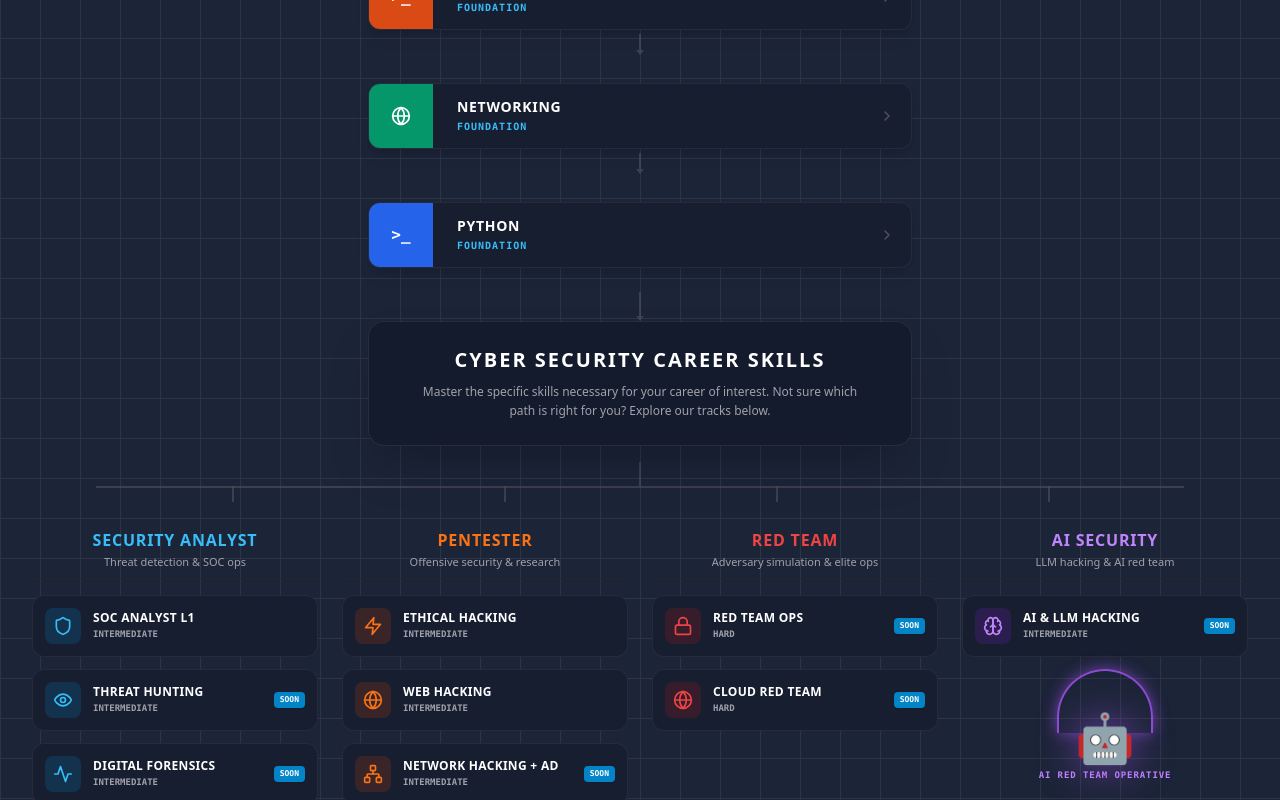
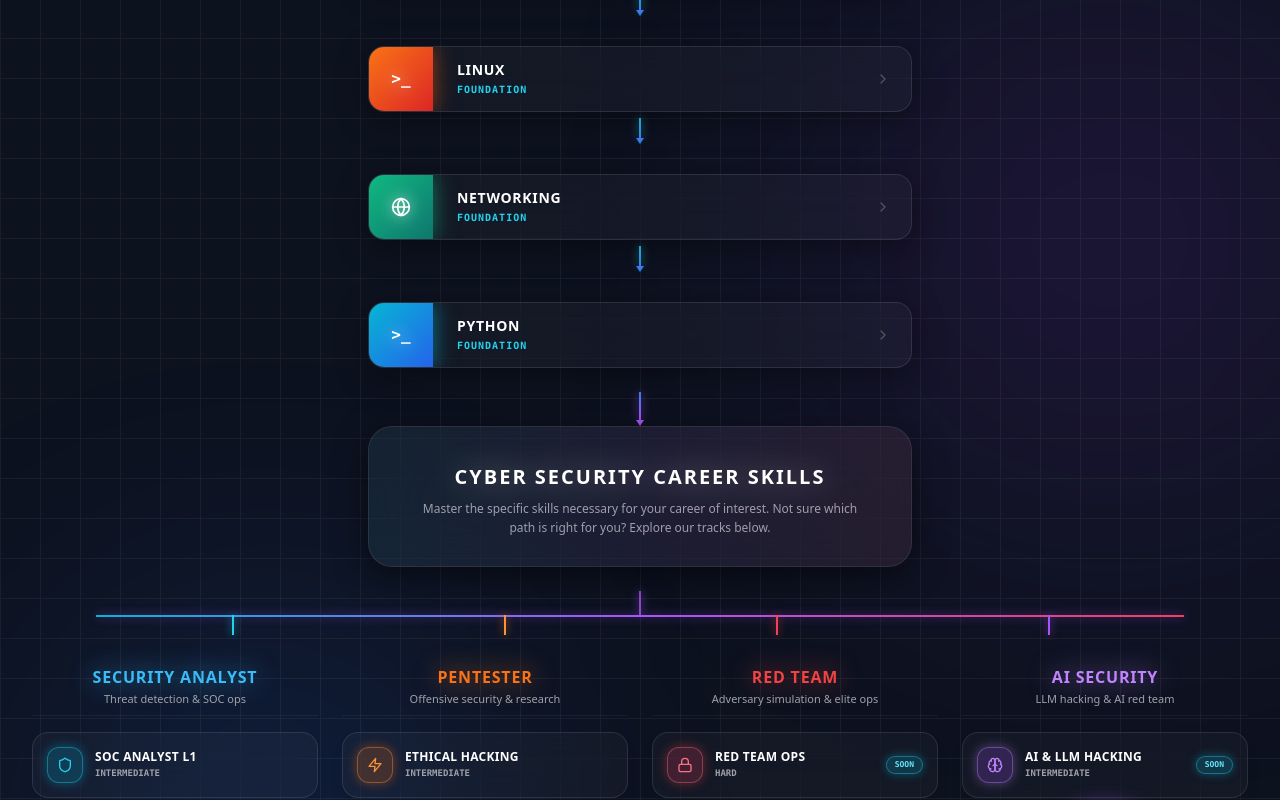
Before and after one commit to ninadcyber88-max/cybermatrix-academy, a Next.js app: page /roadmap in a window 1280 px wide. Shown: the part 580-1380 px from the top of the page. Built offline with nearby package versions, Linux system fonts and the light colour scheme.

Commit message:
feat: convert roadmap to pure non-interactive glassmorphism design with glowing neon effects

```diff
--- a/app/roadmap/page.tsx
+++ b/app/roadmap/page.tsx
@@ -1,11 +1,8 @@
 'use client';
 
-import { useState } from 'react';
-import Link from 'next/link';
 import {
   Shield,
   Monitor,
-  Terminal,
   Globe,
   ChevronRight,
   Search,
@@ -15,185 +12,173 @@ import {
   Lock,
   Network,
   Brain,
-  Filter
+  Filter,
+  Sparkles
 } from 'lucide-react';
 import { CyberSmokeHeader } from '@/components/CyberSmokeHeader';
 
-// 1. TOP FOUNDATION TILES DATA
+// 1. TOP FOUNDATION STATIC TILES
 const FOUNDATIONS = [
   {
     id: 'cyber-101',
     title: 'CYBER SECURITY 101',
     badge: 'FOUNDATION',
-    iconBg: 'bg-[#0070f3]',
-    icon: <Shield className="w-5 h-5 text-white" />,
-    link: '/courses/win-fund'
+    iconBg: 'bg-gradient-to-br from-blue-500 to-cyan-600 shadow-[0_0_20px_rgba(6,182,212,0.6)]',
+    icon: <Shield className="w-5 h-5 text-white drop-shadow-[0_0_8px_rgba(255,255,255,0.8)]" />
   },
   {
     id: 'windows',
     title: 'WINDOWS',
     badge: 'FOUNDATION',
-    iconBg: 'bg-[#1e50c4]',
-    icon: <Monitor className="w-5 h-5 text-white" />,
-    link: '/courses/win-fund'
+    iconBg: 'bg-gradient-to-br from-blue-600 to-indigo-700 shadow-[0_0_20px_rgba(37,99,235,0.6)]',
+    icon: <Monitor className="w-5 h-5 text-white drop-shadow-[0_0_8px_rgba(255,255,255,0.8)]" />
   },
   {
     id: 'linux',
     title: 'LINUX',
     badge: 'FOUNDATION',
-    iconBg: 'bg-[#d94a14]',
-    icon: <span className="font-mono font-black text-white text-base">&gt;_</span>,
-    link: '/courses/linux-mast'
+    iconBg: 'bg-gradient-to-br from-orange-500 to-red-600 shadow-[0_0_20px_rgba(234,88,12,0.6)]',
+    icon: <span className="font-mono font-black text-white text-base drop-shadow-[0_0_8px_rgba(255,255,255,0.8)]">&gt;_</span>
   },
   {
     id: 'networking',
     title: 'NETWORKING',
     badge: 'FOUNDATION',
-    iconBg: 'bg-[#059669]',
-    icon: <Globe className="w-5 h-5 text-white" />,
-    link: '/courses/win-fund'
+    iconBg: 'bg-gradient-to-br from-emerald-500 to-teal-700 shadow-[0_0_20px_rgba(16,185,129,0.6)]',
+    icon: <Globe className="w-5 h-5 text-white drop-shadow-[0_0_8px_rgba(255,255,255,0.8)]" />
   },
   {
     id: 'python',
     title: 'PYTHON',
     badge: 'FOUNDATION',
-    iconBg: 'bg-[#2563eb]',
-    icon: <span className="font-mono font-black text-white text-base">&gt;_</span>,
-    link: '/courses/linux-mast'
+    iconBg: 'bg-gradient-to-br from-cyan-500 to-blue-600 shadow-[0_0_20px_rgba(6,182,212,0.6)]',
+    icon: <span className="font-mono font-black text-white text-base drop-shadow-[0_0_8px_rgba(255,255,255,0.8)]">&gt;_</span>
   }
 ];
 
-// 2. BOTTOM 4 CAREER TRACKS DATA
+// 2. BOTTOM 4 CAREER TILES
 const CAREER_TRACKS = [
   {
     category: 'SECURITY ANALYST',
     subtitle: 'Threat detection & SOC ops',
-    headerColor: 'text-[#38bdf8]',
+    headerColor: 'text-[#38bdf8] drop-shadow-[0_0_12px_rgba(56,189,248,0.7)]',
+    cardBorderGlow: 'hover:border-cyan-400/50 hover:shadow-[0_0_25px_rgba(6,182,212,0.25)]',
     items: [
       {
         title: 'SOC ANALYST L1',
         level: 'INTERMEDIATE',
         isSoon: false,
-        iconBg: 'bg-[#0284c7]/20 text-[#38bdf8]',
-        icon: <Shield className="w-5 h-5" />,
-        link: '/courses/win-fund'
+        iconGlow: 'bg-cyan-500/20 border border-cyan-400/40 text-cyan-400 shadow-[0_0_12px_rgba(6,182,212,0.4)]',
+        icon: <Shield className="w-4 h-4" />
       },
       {
         title: 'THREAT HUNTING',
         level: 'INTERMEDIATE',
         isSoon: true,
-        iconBg: 'bg-[#0284c7]/20 text-[#38bdf8]',
-        icon: <Eye className="w-5 h-5" />,
-        link: '/courses/win-fund'
+        iconGlow: 'bg-cyan-500/20 border border-cyan-400/40 text-cyan-400 shadow-[0_0_12px_rgba(6,182,212,0.4)]',
+        icon: <Eye className="w-4 h-4" />
       },
       {
         title: 'DIGITAL FORENSICS',
         level: 'INTERMEDIATE',
         isSoon: true,
-        iconBg: 'bg-[#0284c7]/20 text-[#38bdf8]',
-        icon: <Activity className="w-5 h-5" />,
-        link: '/courses/win-fund'
+        iconGlow: 'bg-cyan-500/20 border border-cyan-400/40 text-cyan-400 shadow-[0_0_12px_rgba(6,182,212,0.4)]',
+        icon: <Activity className="w-4 h-4" />
       }
     ]
   },
   {
     category: 'PENTESTER',
     subtitle: 'Offensive security & research',
-    headerColor: 'text-[#f97316]',
+    headerColor: 'text-[#f97316] drop-shadow-[0_0_12px_rgba(249,115,22,0.7)]',
+    cardBorderGlow: 'hover:border-orange-500/50 hover:shadow-[0_0_25px_rgba(249,115,22,0.25)]',
     items: [
       {
         title: 'ETHICAL HACKING',
         level: 'INTERMEDIATE',
         isSoon: false,
-        iconBg: 'bg-[#c2410c]/20 text-[#f97316]',
-        icon: <Zap className="w-5 h-5" />,
-        link: '/courses/eth-hack'
+        iconGlow: 'bg-orange-500/20 border border-orange-400/40 text-orange-400 shadow-[0_0_12px_rgba(249,115,22,0.4)]',
+        icon: <Zap className="w-4 h-4" />
       },
       {
         title: 'WEB HACKING',
         level: 'INTERMEDIATE',
         isSoon: false,
-        iconBg: 'bg-[#c2410c]/20 text-[#f97316]',
-        icon: <Globe className="w-5 h-5" />,
-        link: '/courses/win-fund'
+        iconGlow: 'bg-orange-500/20 border border-orange-400/40 text-orange-400 shadow-[0_0_12px_rgba(249,115,22,0.4)]',
+        icon: <Globe className="w-4 h-4" />
       },
       {
         title: 'NETWORK HACKING + AD',
         level: 'INTERMEDIATE',
         isSoon: true,
-        iconBg: 'bg-[#c2410c]/20 text-[#f97316]',
-        icon: <Network className="w-5 h-5" />,
-        link: '/courses/win-fund'
+        iconGlow: 'bg-orange-500/20 border border-orange-400/40 text-orange-400 shadow-[0_0_12px_rgba(249,115,22,0.4)]',
+        icon: <Network className="w-4 h-4" />
       }
     ]
   },
   {
     category: 'RED TEAM',
     subtitle: 'Adversary simulation & elite ops',
-    headerColor: 'text-[#ef4444]',
+    headerColor: 'text-[#ef4444] drop-shadow-[0_0_12px_rgba(239,68,68,0.7)]',
+    cardBorderGlow: 'hover:border-rose-500/50 hover:shadow-[0_0_25px_rgba(239,68,68,0.25)]',
     items: [
       {
         title: 'RED TEAM OPS',
         level: 'HARD',
         isSoon: true,
-        iconBg: 'bg-[#b91c1c]/20 text-[#ef4444]',
-        icon: <Lock className="w-5 h-5" />,
-        link: '/courses/eth-hack'
+        iconGlow: 'bg-rose-500/20 border border-rose-400/40 text-rose-400 shadow-[0_0_12px_rgba(239,68,68,0.4)]',
+        icon: <Lock className="w-4 h-4" />
       },
       {
         title: 'CLOUD RED TEAM',
         level: 'HARD',
         isSoon: true,
-        iconBg: 'bg-[#b91c1c]/20 text-[#ef4444]',
-        icon: <Globe className="w-5 h-5" />,
-        link: '/courses/win-fund'
+        iconGlow: 'bg-rose-500/20 border border-rose-400/40 text-rose-400 shadow-[0_0_12px_rgba(239,68,68,0.4)]',
+        icon: <Globe className="w-4 h-4" />
       }
     ]
   },
   {
     category: 'AI SECURITY',
     subtitle: 'LLM hacking & AI red team',
-    headerColor: 'text-[#c084fc]',
+    headerColor: 'text-[#c084fc] drop-shadow-[0_0_12px_rgba(192,132,252,0.7)]',
+    cardBorderGlow: 'hover:border-purple-500/50 hover:shadow-[0_0_25px_rgba(192,132,252,0.25)]',
     items: [
       {
         title: 'AI & LLM HACKING',
         level: 'INTERMEDIATE',
         isSoon: true,
-        iconBg: 'bg-[#7e22ce]/20 text-[#c084fc]',
-        icon: <Brain className="w-5 h-5" />,
-        link: '/courses/eth-hack'
+        iconGlow: 'bg-purple-500/20 border border-purple-400/40 text-purple-400 shadow-[0_0_12px_rgba(192,132,252,0.4)]',
+        icon: <Brain className="w-4 h-4" />
       }
     ]
   }
 ];
 
-export default function ExactRoadmapPage() {
-  const [searchQuery, setSearchQuery] = useState('');
+export default function GlassmorphismRoadmapPage() {
+  return (
+    <div className="min-h-screen bg-[#0d121f] text-zinc-100 font-sans selection:bg-cyan-500/30 selection:text-cyan-300 relative overflow-hidden">
 
-  return (
-    <div className="min-h-screen bg-[#1c2438] text-zinc-100 font-sans selection:bg-cyan-500/30 selection:text-cyan-300 relative overflow-hidden">
+      {/* Ambient Glowing Orbs */}
+      <div className="absolute -top-40 left-1/4 w-96 h-96 bg-cyan-500/15 rounded-full blur-[120px] pointer-events-none"></div>
+      <div className="absolute top-1/3 -right-20 w-[500px] h-[500px] bg-purple-600/15 rounded-full blur-[140px] pointer-events-none"></div>
+      <div className="absolute bottom-20 left-10 w-[450px] h-[450px] bg-blue-600/15 rounded-full blur-[130px] pointer-events-none"></div>
 
       {/* 1. Global Header */}
       <CyberSmokeHeader />
 
       {/* 2. Top Blueprint Sub-Header */}
-      <div className="bg-[#161d2e] border-b border-zinc-800/80 sticky top-0 z-40">
+      <div className="bg-[#101627]/80 backdrop-blur-xl border-b border-white/5 sticky top-0 z-40">
         <div className="max-w-7xl mx-auto px-4 md:px-8 h-14 flex items-center justify-between gap-4">
 
           <div className="flex items-center space-x-6 sm:space-x-8 text-xs font-mono tracking-wider font-bold">
-            <button className="text-cyan-400 font-extrabold py-4 relative">
+            <span className="text-cyan-400 font-extrabold py-4 relative cursor-default">
               ROADMAP
-              <div className="absolute bottom-0 left-0 right-0 h-[2px] bg-cyan-400 shadow-[0_0_8px_rgba(34,211,238,0.8)]"></div>
-            </button>
-            <Link href="/courses" className="text-zinc-400 hover:text-zinc-200 py-4 transition">
-              COURSES
-            </Link>
-            <Link href="/walkthroughs" className="text-zinc-400 hover:text-zinc-200 py-4 transition">
-              WALKTHROUGHS
-            </Link>
-            <Link href="/cve" className="text-zinc-400 hover:text-zinc-200 py-4 transition">
-              CVE
-            </Link>
+              <div className="absolute bottom-0 left-0 right-0 h-[2px] bg-cyan-400 shadow-[0_0_12px_rgba(34,211,238,1)]"></div>
+            </span>
+            <span className="text-zinc-400 py-4 cursor-default">COURSES</span>
+            <span className="text-zinc-400 py-4 cursor-default">WALKTHROUGHS</span>
+            <span className="text-zinc-400 py-4 cursor-default">CVE</span>
           </div>
 
           <div className="flex items-center space-x-2">
@@ -201,26 +186,25 @@ export default function ExactRoadmapPage() {
               <Search className="w-3.5 h-3.5 text-zinc-500 absolute left-3 top-1/2 -translate-y-1/2" />
               <input
                 type="text"
-                value={searchQuery}
-                onChange={(e) => setSearchQuery(e.target.value)}
+                readOnly
                 placeholder="SEARCH_DB..."
-                className="w-full pl-9 pr-3 py-1.5 bg-[#1f283d] border border-zinc-700/60 rounded-md text-xs font-mono text-zinc-200 placeholder-zinc-500 focus:outline-none focus:border-cyan-500 transition"
+                className="w-full pl-9 pr-3 py-1.5 bg-white/[0.04] border border-white/10 rounded-lg text-xs font-mono text-zinc-200 placeholder-zinc-500 backdrop-blur-md focus:outline-none cursor-default"
               />
             </div>
-            <button className="p-2 rounded-md bg-[#1f283d] border border-zinc-700/60 text-zinc-400 hover:text-cyan-300 transition">
+            <div className="p-2 rounded-lg bg-white/[0.04] border border-white/10 text-zinc-400 backdrop-blur-md">
               <Filter className="w-3.5 h-3.5" />
-            </button>
+            </div>
           </div>
 
         </div>
       </div>
 
-      {/* 3. BLUEPRINT GRID BACKGROUND CONTAINER */}
+      {/* 3. Blueprint Grid & Roadmap Container */}
       <div className="relative w-full pb-28 pt-10">
 
-        {/* Subtle Blueprint Grid Pattern */}
+        {/* Subtle Background Grid Pattern */}
         <div
-          className="absolute inset-0 opacity-[0.07] pointer-events-none"
+          className="absolute inset-0 opacity-[0.05] pointer-events-none"
           style={{
             backgroundImage: `linear-gradient(#ffffff 1px, transparent 1px), linear-gradient(90deg, #ffffff 1px, transparent 1px)`,
             backgroundSize: '40px 40px'
@@ -228,51 +212,49 @@ export default function ExactRoadmapPage() {
         ></div>
 
         {/* Hero Title */}
-        <div className="max-w-4xl mx-auto px-4 text-center space-y-2 relative z-10 mb-10">
-          <h1 className="text-2xl sm:text-3xl md:text-4xl font-black tracking-wider text-white uppercase">
+        <div className="max-w-4xl mx-auto px-4 text-center space-y-2 relative z-10 mb-12">
+          <h1 className="text-2xl sm:text-3xl md:text-5xl font-black tracking-wider text-white uppercase drop-shadow-[0_0_35px_rgba(255,255,255,0.25)]">
             CYBER SECURITY LEARNING ROADMAP
           </h1>
-          <p className="text-xs sm:text-sm text-zinc-400 max-w-xl mx-auto leading-relaxed">
+          <p className="text-xs sm:text-sm text-zinc-400 max-w-xl mx-auto leading-relaxed font-light">
             From fundamental principles to advanced techniques, this roadmap provides clear steps and essential resources to help you build a robust skill set.
           </p>
         </div>
 
-        {/* 4. TOP FOUNDATION STACK WITH STEP ARROWS */}
+        {/* 4. TOP FOUNDATION TILES WITH GLASSMORPHISM & NEON FLOWLINES */}
         <div className="max-w-xl mx-auto px-4 relative z-10 space-y-6">
           {FOUNDATIONS.map((item, index) => (
             <div key={item.id} className="relative flex flex-col items-center">
 
-              {/* Foundation Pill Card */}
-              <Link
-                href={item.link}
-                className="w-full flex items-center justify-between rounded-xl bg-[#171e30] border border-zinc-700/40 hover:border-cyan-400/60 transition-all duration-300 overflow-hidden shadow-lg group"
-              >
-                {/* Left Solid Color Block */}
+              {/* Frosted Glass Pill Tile */}
+              <div className="w-full flex items-center justify-between rounded-2xl bg-white/[0.03] backdrop-blur-xl border border-white/10 shadow-[0_8px_32px_0_rgba(0,0,0,0.37)] overflow-hidden transition-all duration-300">
+
+                {/* Glowing Left Color Block */}
                 <div className={`w-14 h-14 sm:w-16 sm:h-16 ${item.iconBg} flex items-center justify-center shrink-0`}>
                   {item.icon}
                 </div>
 
                 {/* Center Content */}
                 <div className="flex-1 px-4 sm:px-6 text-left">
-                  <h3 className="text-xs sm:text-sm font-black text-white tracking-wider group-hover:text-cyan-300 transition">
+                  <h3 className="text-xs sm:text-sm font-black text-white tracking-wider">
                     {item.title}
                   </h3>
-                  <span className="text-[10px] font-mono font-bold tracking-widest text-[#38bdf8] uppercase block mt-0.5">
+                  <span className="text-[10px] font-mono font-bold tracking-widest text-cyan-400 uppercase block mt-0.5">
                     {item.badge}
                   </span>
                 </div>
 
                 {/* Right Subtle Arrow */}
-                <div className="pr-4 text-zinc-600 group-hover:text-cyan-300 transition">
+                <div className="pr-5 text-zinc-600">
                   <ChevronRight className="w-4 h-4" />
                 </div>
-              </Link>
+              </div>
 
-              {/* Connecting Down Arrow to Next Step */}
+              {/* Connecting Down Arrow Flowline */}
               {index < FOUNDATIONS.length - 1 && (
-                <div className="my-1 flex flex-col items-center">
-                  <div className="w-[2px] h-4 bg-zinc-600/60"></div>
-                  <div className="w-0 h-0 border-l-[4px] border-l-transparent border-r-[4px] border-r-transparent border-t-[5px] border-t-zinc-600/60"></div>
+                <div className="my-1.5 flex flex-col items-center">
+                  <div className="w-[2px] h-5 bg-gradient-to-b from-cyan-400 to-blue-500 shadow-[0_0_8px_rgba(34,211,238,0.8)]"></div>
+                  <div className="w-0 h-0 border-l-[4px] border-l-transparent border-r-[4px] border-r-transparent border-t-[6px] border-t-blue-500"></div>
                 </div>
               )}
 
@@ -281,44 +263,44 @@ export default function ExactRoadmapPage() {
 
           {/* Connection to Career Skills Box */}
           <div className="flex flex-col items-center my-2">
-            <div className="w-[2px] h-6 bg-zinc-600/60"></div>
-            <div className="w-0 h-0 border-l-[4px] border-l-transparent border-r-[4px] border-r-transparent border-t-[5px] border-t-zinc-600/60"></div>
+            <div className="w-[2px] h-7 bg-gradient-to-b from-blue-500 to-purple-500 shadow-[0_0_8px_rgba(168,85,247,0.8)]"></div>
+            <div className="w-0 h-0 border-l-[4px] border-l-transparent border-r-[4px] border-r-transparent border-t-[6px] border-t-purple-500"></div>
           </div>
         </div>
 
-        {/* 5. CENTER SECTION BOX: CYBER SECURITY CAREER SKILLS */}
+        {/* 5. CENTER FROSTED GLASS BOX: CYBER SECURITY CAREER SKILLS */}
         <div className="max-w-xl mx-auto px-4 relative z-10">
-          <div className="p-6 rounded-2xl bg-[#141b2c] border border-zinc-700/50 shadow-2xl text-center space-y-2">
-            <h2 className="text-base sm:text-lg md:text-xl font-black tracking-widest text-white uppercase">
+          <div className="p-7 rounded-3xl bg-white/[0.04] backdrop-blur-2xl border border-white/10 shadow-[0_8px_32px_0_rgba(0,0,0,0.5)] text-center space-y-2 relative overflow-hidden">
+            <div className="absolute inset-0 bg-gradient-to-r from-cyan-500/5 via-purple-500/5 to-rose-500/5 pointer-events-none"></div>
+            <h2 className="text-base sm:text-xl font-black tracking-widest text-white uppercase drop-shadow-[0_0_15px_rgba(255,255,255,0.4)]">
               CYBER SECURITY CAREER SKILLS
             </h2>
-            <p className="text-xs text-zinc-400 max-w-md mx-auto leading-relaxed">
+            <p className="text-xs text-zinc-400 max-w-md mx-auto leading-relaxed font-light">
               Master the specific skills necessary for your career of interest. Not sure which path is right for you? Explore our tracks below.
             </p>
           </div>
         </div>
 
-        {/* Horizontal Connecting Branch Line to 4 Columns */}
-        <div className="max-w-6xl mx-auto px-8 relative hidden lg:block my-4">
-          <div className="w-[2px] h-6 bg-zinc-600/60 mx-auto"></div>
-          <div className="w-full h-[2px] bg-zinc-600/60 relative">
-            {/* 4 Drops to each column */}
-            <div className="absolute left-[12.5%] -top-0 w-[2px] h-4 bg-zinc-600/60"></div>
-            <div className="absolute left-[37.5%] -top-0 w-[2px] h-4 bg-zinc-600/60"></div>
-            <div className="absolute left-[62.5%] -top-0 w-[2px] h-4 bg-zinc-600/60"></div>
-            <div className="absolute left-[87.5%] -top-0 w-[2px] h-4 bg-zinc-600/60"></div>
+        {/* Horizontal Neon Circuit Branch to 4 Columns */}
+        <div className="max-w-6xl mx-auto px-8 relative hidden lg:block my-6">
+          <div className="w-[2px] h-6 bg-purple-500/80 shadow-[0_0_8px_rgba(168,85,247,0.8)] mx-auto"></div>
+          <div className="w-full h-[2px] bg-gradient-to-r from-cyan-500 via-purple-500 to-rose-500 shadow-[0_0_10px_rgba(168,85,247,0.6)] relative">
+            <div className="absolute left-[12.5%] -top-0 w-[2px] h-5 bg-cyan-400 shadow-[0_0_8px_rgba(34,211,238,0.8)]"></div>
+            <div className="absolute left-[37.5%] -top-0 w-[2px] h-5 bg-orange-400 shadow-[0_0_8px_rgba(249,115,22,0.8)]"></div>
+            <div className="absolute left-[62.5%] -top-0 w-[2px] h-5 bg-rose-500 shadow-[0_0_8px_rgba(239,68,68,0.8)]"></div>
+            <div className="absolute left-[87.5%] -top-0 w-[2px] h-5 bg-purple-500 shadow-[0_0_8px_rgba(168,85,247,0.8)]"></div>
           </div>
         </div>
 
-        {/* 6. BOTTOM 4 CAREER TRACKS GRID */}
+        {/* 6. BOTTOM 4 FROSTED GLASS CAREER COLUMNS */}
         <main className="max-w-7xl mx-auto px-4 md:px-8 pt-6 relative z-10">
           <div className="grid grid-cols-1 sm:grid-cols-2 lg:grid-cols-4 gap-6">
             {CAREER_TRACKS.map((col, idx) => (
               <div key={idx} className="flex flex-col space-y-4">
 
                 {/* Column Header */}
-                <div className="text-center pb-2 border-b border-zinc-800">
-                  <h3 className={`text-sm sm:text-base font-extrabold tracking-wider uppercase ${col.headerColor}`}>
+                <div className="text-center pb-2 border-b border-white/5">
+                  <h3 className={`text-sm sm:text-base font-black tracking-wider uppercase ${col.headerColor}`}>
                     {col.category}
                   </h3>
                   <p className="text-[11px] text-zinc-400 mt-0.5 font-medium">
@@ -329,21 +311,20 @@ export default function ExactRoadmapPage() {
                 {/* Cards in Column */}
                 <div className="space-y-3 flex-1">
                   {col.items.map((card, cardIdx) => (
-                    <Link
+                    <div
                       key={cardIdx}
-                      href={card.link}
-                      className="group flex items-center justify-between p-3 rounded-xl bg-[#171e30] border border-zinc-700/40 hover:border-cyan-400/50 hover:shadow-lg transition-all duration-200"
+                      className={`flex items-center justify-between p-3.5 rounded-2xl bg-white/[0.03] backdrop-blur-xl border border-white/10 shadow-lg transition-all duration-300 ${col.cardBorderGlow}`}
                     >
                       <div className="flex items-center space-x-3 min-w-0">
 
-                        {/* Icon Block */}
-                        <div className={`w-9 h-9 rounded-lg flex items-center justify-center shrink-0 ${card.iconBg}`}>
+                        {/* Glowing Icon Block */}
+                        <div className={`w-9 h-9 rounded-xl flex items-center justify-center shrink-0 ${card.iconGlow}`}>
                           {card.icon}
                         </div>
 
-                        {/* Text */}
+                        {/* Title & Level */}
                         <div className="min-w-0">
-                          <h4 className="text-xs font-bold text-white tracking-wide group-hover:text-cyan-300 transition truncate">
+                          <h4 className="text-xs font-bold text-white tracking-wide truncate">
                             {card.title}
                           </h4>
                           <span className="text-[9px] font-mono font-bold text-zinc-400 block mt-0.5">
@@ -352,30 +333,30 @@ export default function ExactRoadmapPage() {
                         </div>
                       </div>
 
-                      {/* SOON Badge */}
+                      {/* SOON Neon Badge */}
                       {card.isSoon && (
-                        <span className="text-[8px] font-mono font-black px-1.5 py-0.5 rounded bg-[#0284c7] text-white shrink-0 shadow-sm">
+                        <span className="text-[8px] font-mono font-black px-2 py-0.5 rounded-full bg-cyan-500/20 text-cyan-300 border border-cyan-400/40 shadow-[0_0_10px_rgba(6,182,212,0.4)] shrink-0">
                           SOON
                         </span>
                       )}
-                    </Link>
+                    </div>
                   ))}
 
-                  {/* AI SECURITY SPECIAL GLOWING CYBORG ROBOT (Col 4) */}
+                  {/* AI SECURITY SPECIAL GLOWING CYBORG ROBOT */}
                   {col.category === 'AI SECURITY' && (
                     <div className="relative pt-6 flex flex-col items-center">
 
                       {/* Purple Energy Beams */}
-                      <div className="absolute top-0 w-24 h-16 border-t-2 border-l-2 border-r-2 border-purple-500/80 rounded-t-full shadow-[0_0_15px_rgba(168,85,247,0.6)]"></div>
+                      <div className="absolute top-0 w-28 h-20 border-t-2 border-l-2 border-r-2 border-purple-500/80 rounded-t-full shadow-[0_0_25px_rgba(168,85,247,0.8)]"></div>
 
-                      {/* Neon Energy Orbs */}
-                      <div className="w-3 h-3 rounded-full bg-purple-400 shadow-[0_0_12px_rgba(192,132,252,1)] animate-ping mb-2"></div>
+                      {/* Neon Energy Orb */}
+                      <div className="w-3.5 h-3.5 rounded-full bg-purple-400 shadow-[0_0_18px_rgba(192,132,252,1)] animate-ping mb-3"></div>
 
-                      {/* Silver Cyber Robotic Guardian */}
-                      <div className="text-5xl drop-shadow-[0_0_20px_rgba(168,85,247,0.6)] select-none">
+                      {/* Cyber Robotic Guardian */}
+                      <div className="text-5xl drop-shadow-[0_0_25px_rgba(168,85,247,0.8)] select-none">
                         🤖
                       </div>
-                      <span className="text-[9px] font-mono font-bold text-purple-400 mt-2 tracking-widest">
+                      <span className="text-[9px] font-mono font-bold text-purple-300 mt-2 tracking-widest drop-shadow-[0_0_10px_rgba(192,132,252,0.8)]">
                         AI RED TEAM OPERATIVE
                       </span>
                     </div>
@@ -391,7 +372,7 @@ export default function ExactRoadmapPage() {
       </div>
 
       {/* Footer */}
-      <footer className="border-t border-zinc-800/60 bg-[#141b2c] py-6 text-center text-xs font-mono text-zinc-500">
+      <footer className="border-t border-white/5 bg-[#0a0e1a]/80 backdrop-blur-md py-6 text-center text-xs font-mono text-zinc-500">
         CYBERMATRIX ACADEMY // ARCHITECTED BY NINAD PAWAR // ROADMAP SECURE
       </footer>
 
```
